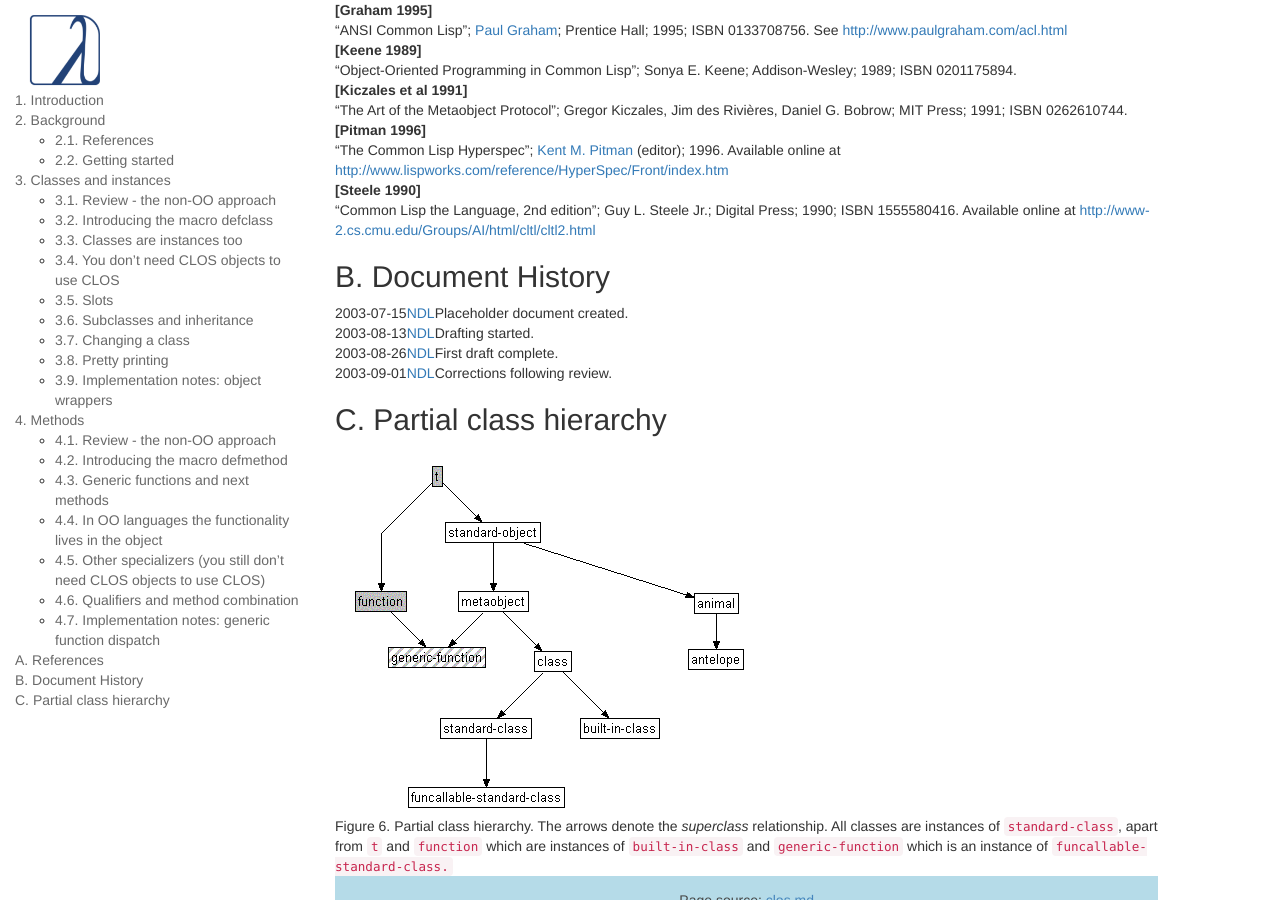
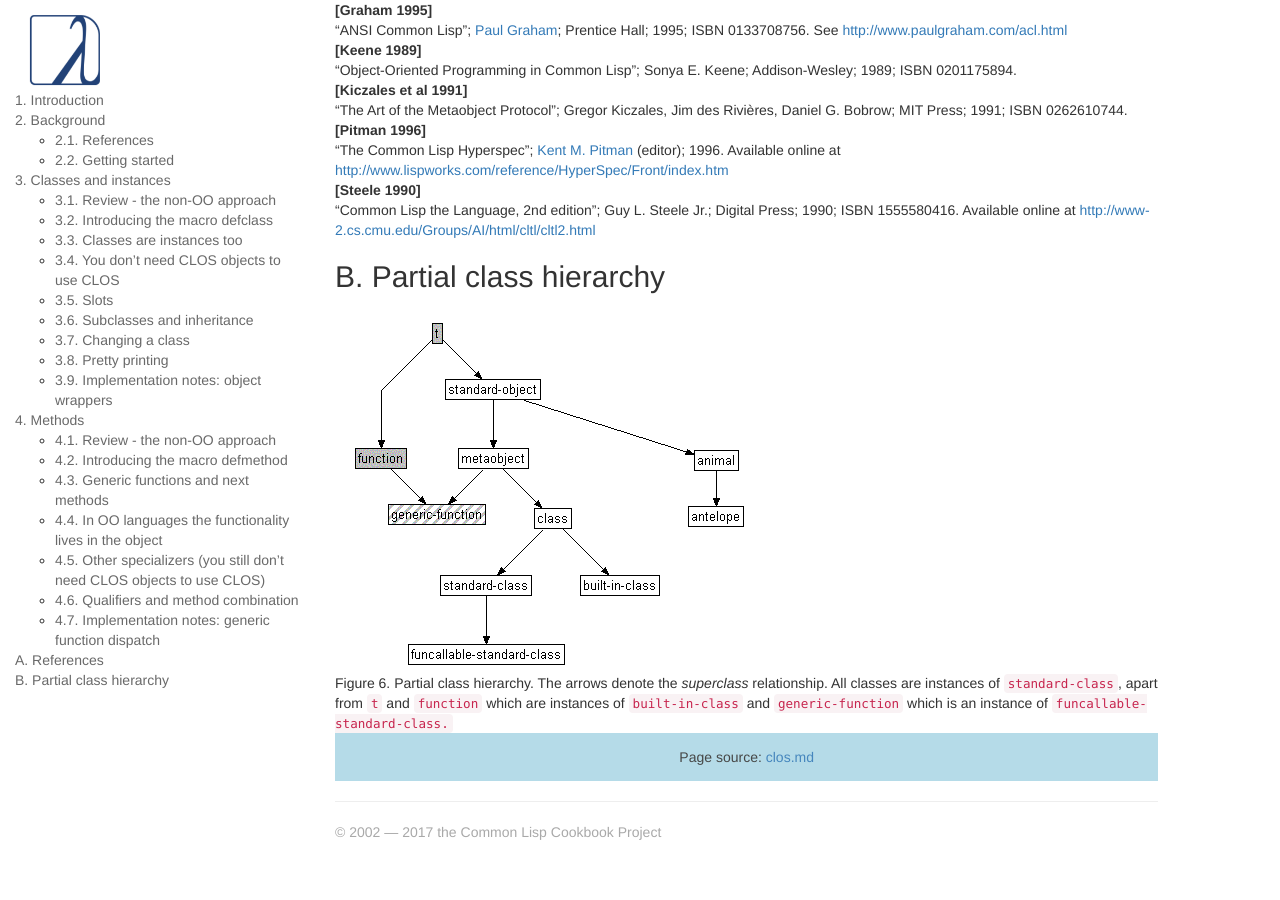
Before and after one commit to LispCookbook/cl-cookbook, a Jekyll site: the page built from clos.md, in a window 1280 px wide and 900 px high, scrolled down 24069 px. Built offline with Jekyll 4.4.1, drawn with Linux system fonts in a browser that asks for light colours; after the commit the page ends 24931 px from its top, so only the background shows below that.

Commit message:
(minor) clos cleanup useless document history

```diff
--- a/clos.md
+++ b/clos.md
@@ -1796,14 +1796,7 @@ The assumption behind the fast-lookup cache is that any given call
 [Steele 1990]
 : "Common Lisp the Language, 2nd edition"; Guy L. Steele Jr.; Digital Press; 1990; ISBN 1555580416. Available online at [http://www-2.cs.cmu.edu/Groups/AI/html/cltl/cltl2.html](http://www-2.cs.cmu.edu/Groups/AI/html/cltl/cltl2.html)
 
-## B. Document History
-
-|2003-07-15| <a href="mailto:ndl@ravenbrook.com">NDL</a> | Placeholder document created. |
-|2003-08-13| <a href="mailto:ndl@ravenbrook.com">NDL</a> | Drafting started. |
-|2003-08-26| <a href="mailto:ndl@ravenbrook.com">NDL</a> | First draft complete. |
-|2003-09-01| <a href="mailto:ndl@ravenbrook.com">NDL</a> | Corrections following review. |
-
-## C. Partial class hierarchy
+## B. Partial class hierarchy
 
 | <a id="figure-6" name="figure-6">![Partial class hierarchy.](assets/clos/images/fig-6.gif) |
 | Figure 6. Partial class hierarchy. The arrows denote the <cite>superclass</cite> relationship. All classes are instances of `standard-class`, apart from `t` and `function` which are instances of `built-in-class` and `generic-function` which is an instance of `funcallable-standard-class.` |
```
